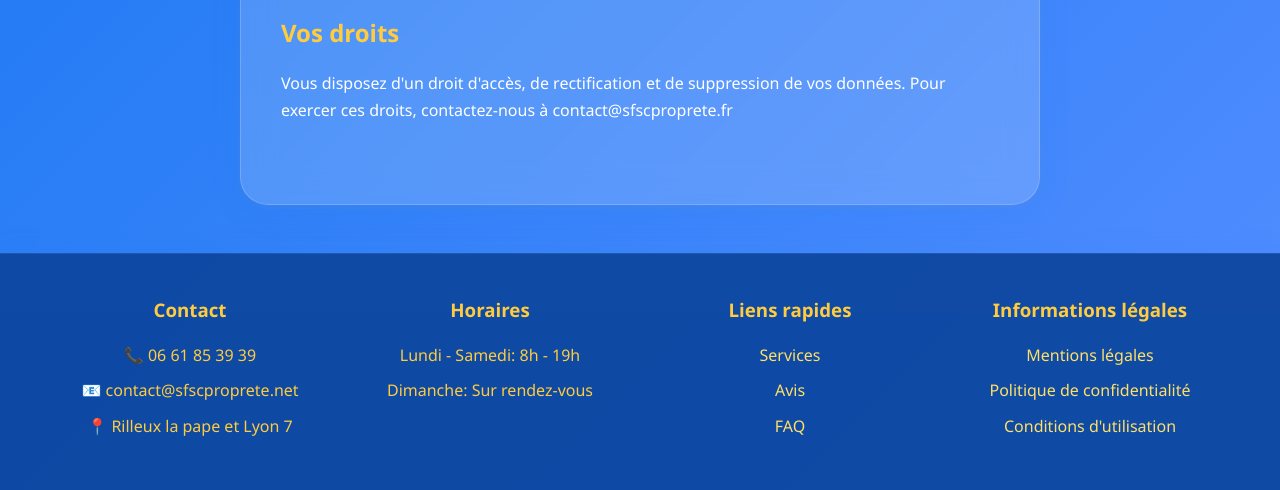
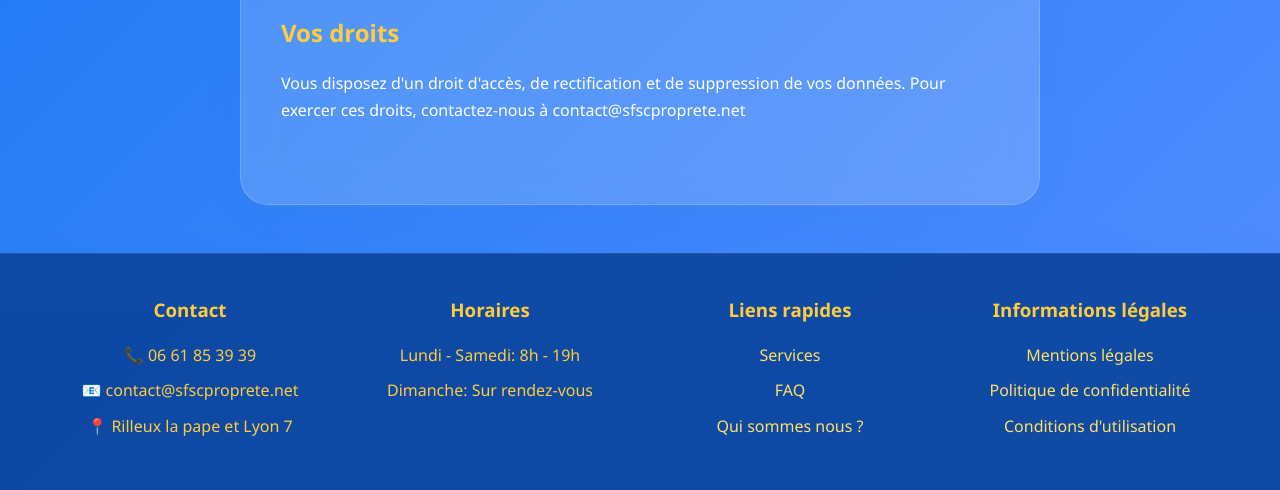
Before and after one commit to Perito009/SFSC_Pro-main, a plain HTML site: page politique-confidentialite.html in a window 1280 px wide. Shown: the part 1288-1778 px from the top of the page. Drawn offline with Linux system fonts and the light colour scheme.

Commit message:
ajout dus footer etc..

```diff
--- a/politique-confidentialite.html
+++ b/politique-confidentialite.html
@@ -58,7 +58,7 @@
                 <p>Notre site utilise des cookies pour améliorer votre expérience. Vous pouvez les désactiver dans les paramètres de votre navigateur.</p>
 
                 <h3>Vos droits</h3>
-                <p>Vous disposez d'un droit d'accès, de rectification et de suppression de vos données. Pour exercer ces droits, contactez-nous à contact@sfscproprete.fr</p>
+                <p>Vous disposez d'un droit d'accès, de rectification et de suppression de vos données. Pour exercer ces droits, contactez-nous à contact@sfscproprete.net</p>
             </div>
         </section>
     </main>
@@ -79,8 +79,8 @@
                 <div class="footer-section">
                     <h3>Liens rapides</h3>
                     <p><a href="services.html">Services</a></p>
-                    <p><a href="#" onclick="showPage('testimonials')">Avis</a></p>
                     <p><a href="faq.html">FAQ</a></p>
+                    <p><a href="about.html">Qui sommes nous ?</a></p>
                 </div>
                 <div class="footer-section">
                     <h3>Informations légales</h3>
```
Also changed, not shown: about.html (+2 -2 lines), conditions-utilisation.html (+1 -1 lines), contact.html (+1 -1 lines), faq.html (+1 -1 lines), index.html (+2 -2 lines), mentions-legales.html (+1 -1 lines), services.html (+2 -2 lines).
